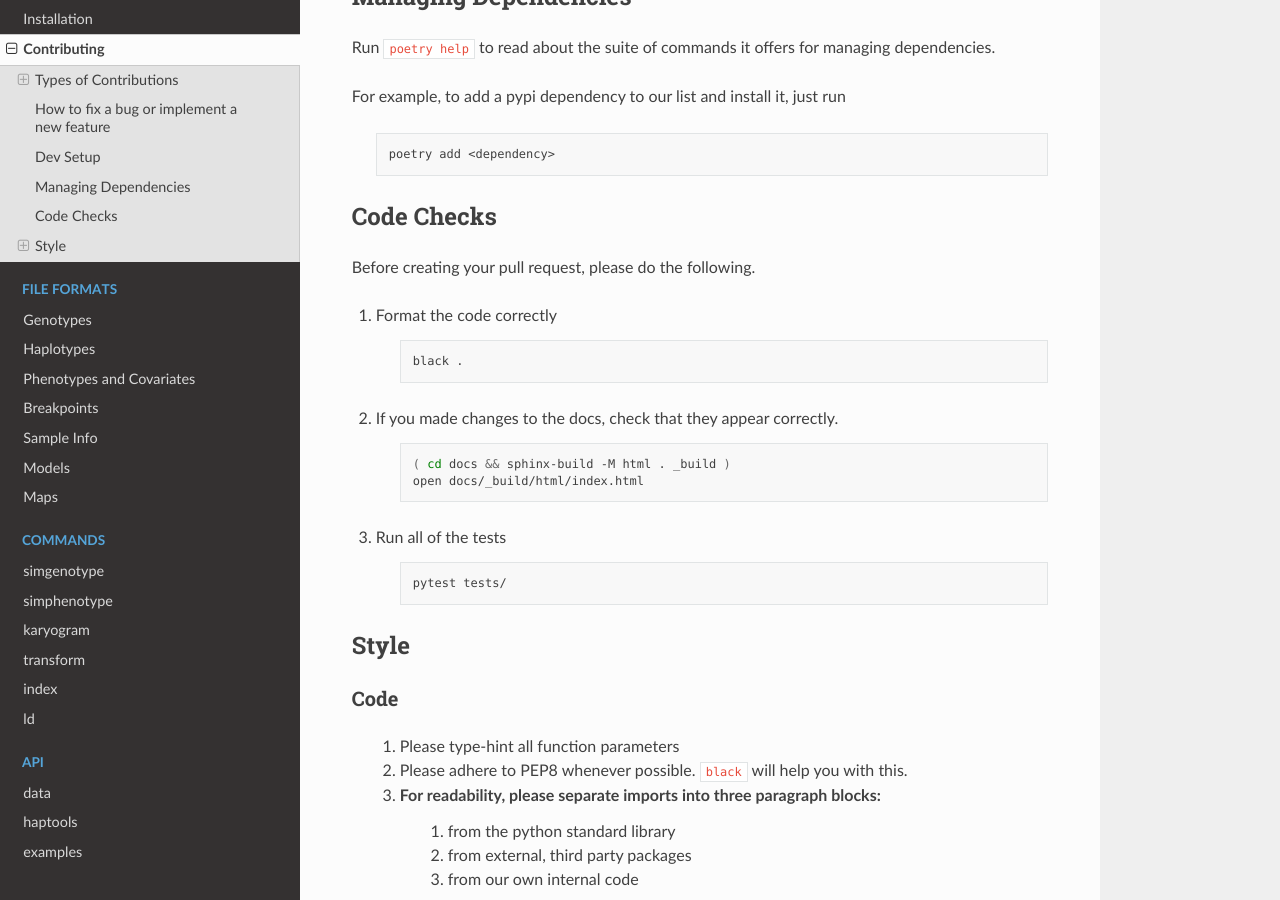
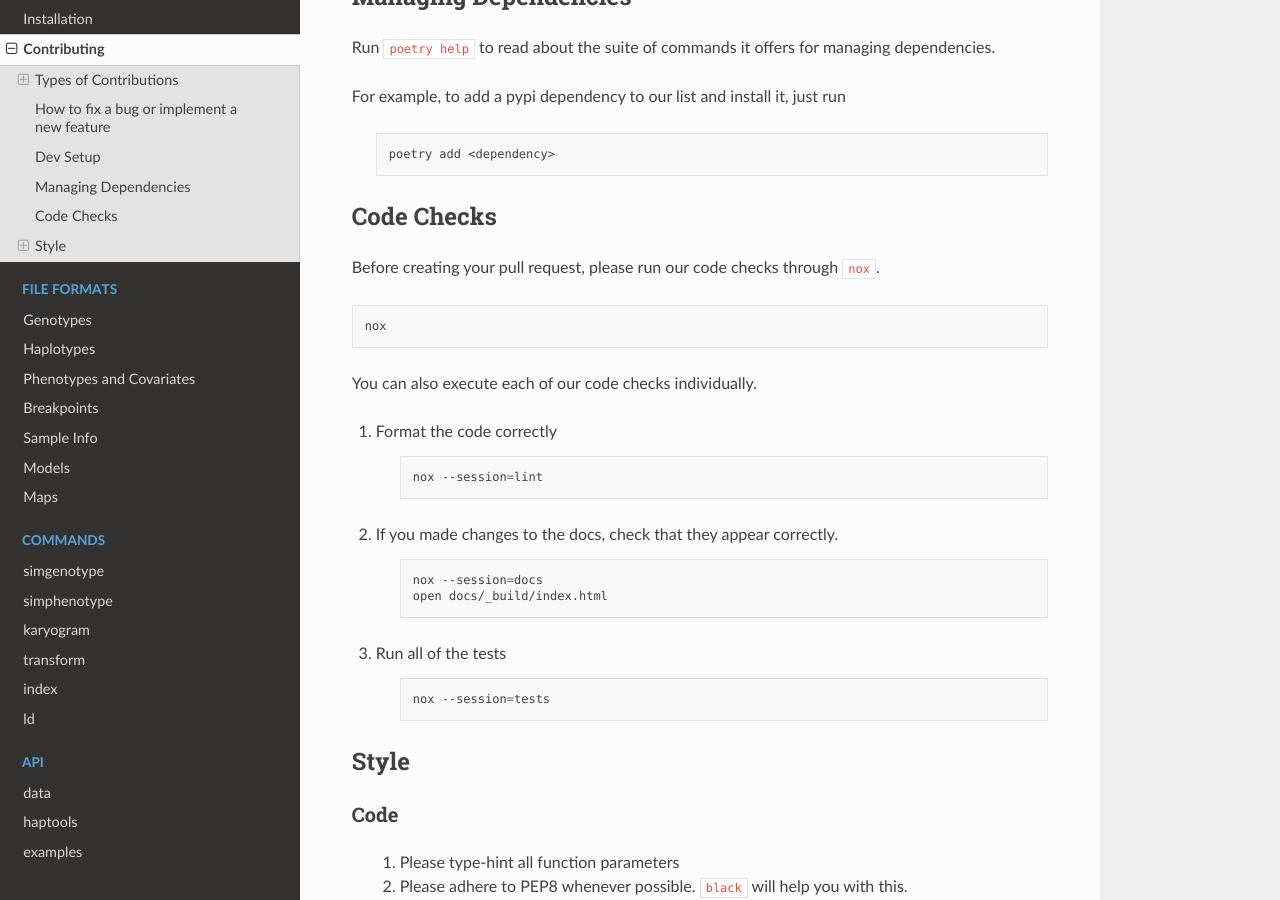
Before and after one commit to CAST-genomics/haptools, a Sphinx documentation site: the page built from docs/project_info/contributing.rst, in a window 1280 px wide and 900 px high, scrolled down 2196 px. Built offline with Sphinx 7.4.7 and the Read the Docs theme 2.0.0, drawn with Linux system fonts in a browser that asks for light colours.

```diff
--- a/docs/project_info/contributing.rst
+++ b/docs/project_info/contributing.rst
@@ -96,26 +96,32 @@ For example, to add a pypi dependency to our list and install it, just run
 -----------
 Code Checks
 -----------
-Before creating your pull request, please do the following.
+Before creating your pull request, please run our code checks through ``nox``.
+
+.. code-block:: bash
+
+    nox
+
+You can also execute each of our code checks individually.
 
 1. Format the code correctly
 
     .. code-block:: bash
 
-        black .
+        nox --session=lint
 
 2. If you made changes to the docs, check that they appear correctly.
 
     .. code-block:: bash
 
-        ( cd docs && sphinx-build -M html . _build )
-        open docs/_build/html/index.html
+        nox --session=docs
+        open docs/_build/index.html
 
 3. Run all of the tests
 
     .. code-block:: bash
 
-        pytest tests/
+        nox --session=tests
 
 -----
 Style
```
Also changed, not shown: noxfile.py (+29 -18 lines).
